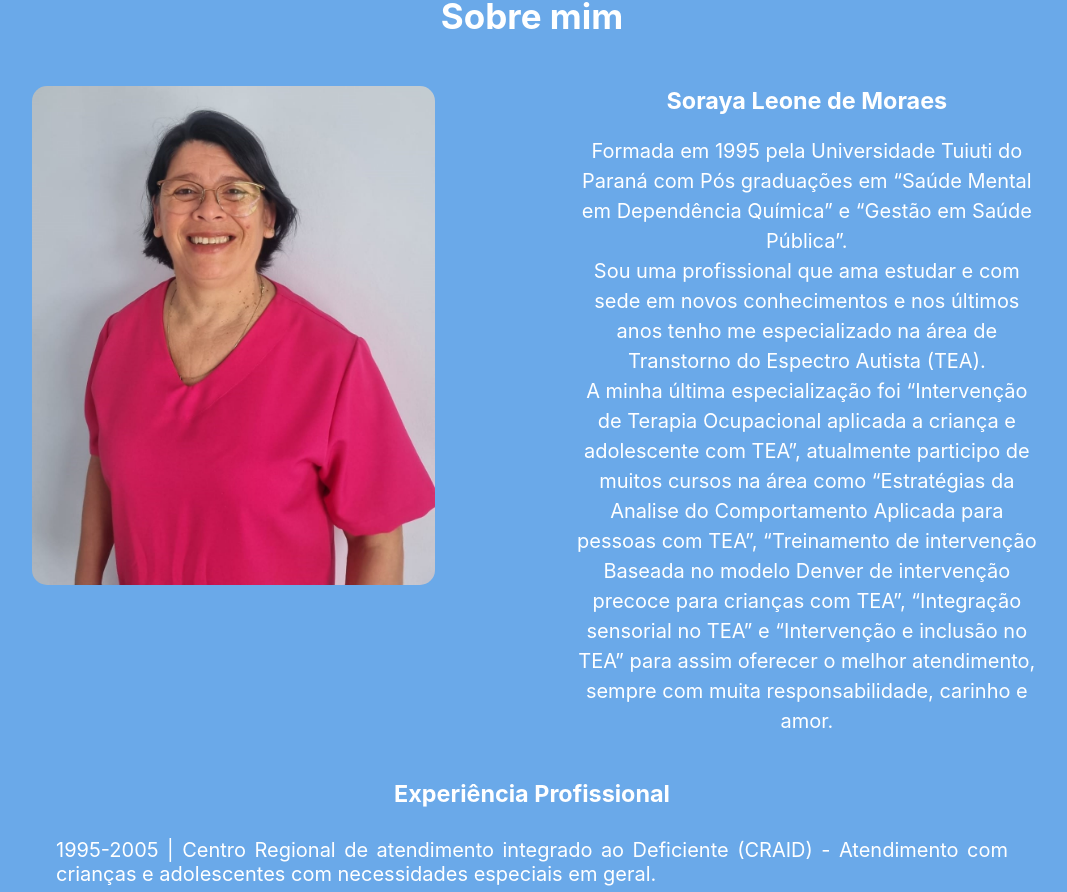
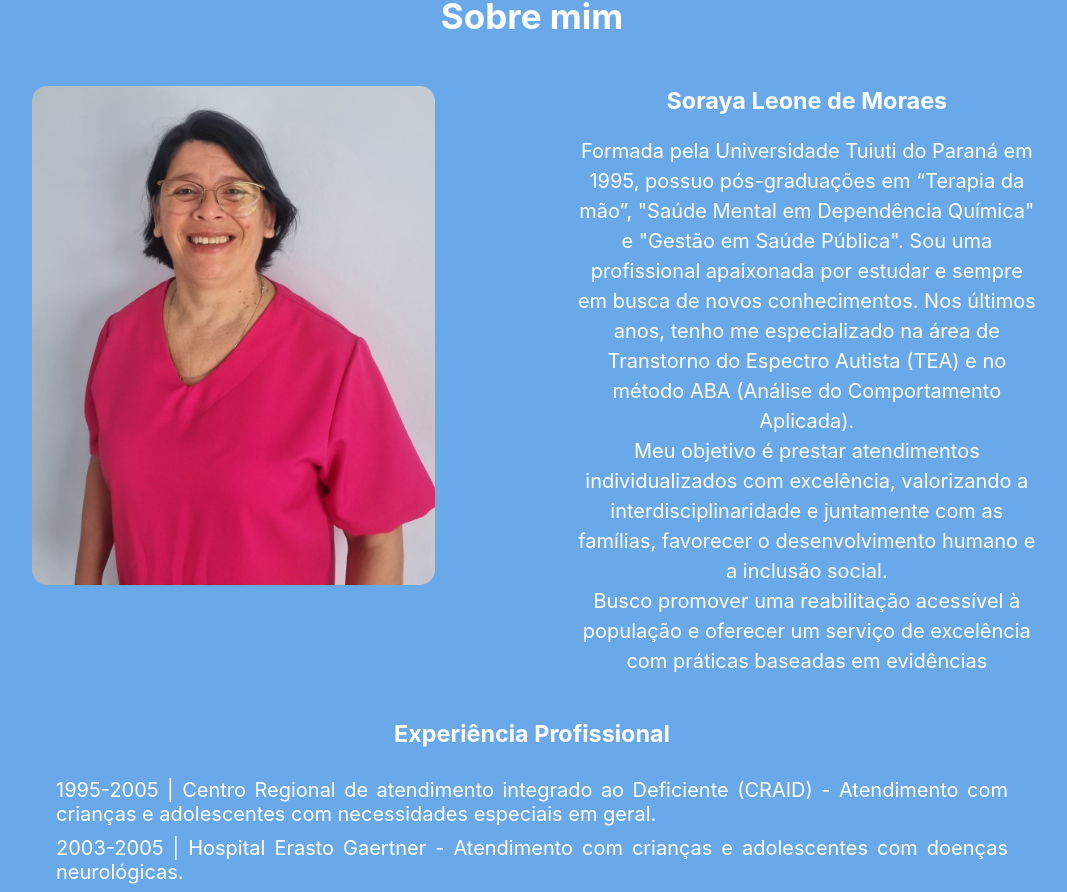
Before and after one commit to RonnySk/sorayaTo_web_page, a React (Create React App) app: page / in a window 1280 px wide. Shown: the part 705-1597 px from the top of the page, without its empty margins (108-1175 px from the left). Built offline with nearby package versions, Linux system fonts and the light colour scheme.

Commit message:
update aboutMe

```diff
--- a/src/components/AboutMe.jsx
+++ b/src/components/AboutMe.jsx
@@ -13,20 +13,21 @@ export default function AboutMe() {
         />
         <div className="about-me">
           <h3>Soraya Leone de Moraes</h3>
+
           <p>
-            Formada em 1995 pela Universidade Tuiuti do Paraná com Pós
-            graduações em “Saúde Mental em Dependência Química” e “Gestão em
-            Saúde Pública”. <br></br>Sou uma profissional que ama estudar e com
-            sede em novos conhecimentos e nos últimos anos tenho me
-            especializado na área de Transtorno do Espectro Autista (TEA).{" "}
-            <br></br>A minha última especialização foi “Intervenção de Terapia
-            Ocupacional aplicada a criança e adolescente com TEA”, atualmente
-            participo de muitos cursos na área como “Estratégias da Analise do
-            Comportamento Aplicada para pessoas com TEA”, “Treinamento de
-            intervenção Baseada no modelo Denver de intervenção precoce para
-            crianças com TEA”, “Integração sensorial no TEA” e “Intervenção e
-            inclusão no TEA” para assim oferecer o melhor atendimento, sempre
-            com muita responsabilidade, carinho e amor.
+            Formada pela Universidade Tuiuti do Paraná em 1995, possuo
+            pós-graduações em “Terapia da mão”, "Saúde Mental em Dependência
+            Química" e "Gestão em Saúde Pública". Sou uma profissional
+            apaixonada por estudar e sempre em busca de novos conhecimentos. Nos
+            últimos anos, tenho me especializado na área de Transtorno do
+            Espectro Autista (TEA) e no método ABA (Análise do Comportamento
+            Aplicada).
+            <br></br>Meu objetivo é prestar atendimentos individualizados com
+            excelência, valorizando a interdisciplinaridade e juntamente com as
+            famílias, favorecer o desenvolvimento humano e a inclusão social.
+            <br></br>Busco promover uma reabilitação acessível à população e
+            oferecer um serviço de excelência com práticas baseadas em
+            evidências
           </p>
         </div>
       </div>
```
Also changed, not shown: src/images/soraya_logo_google.jpg (added).
